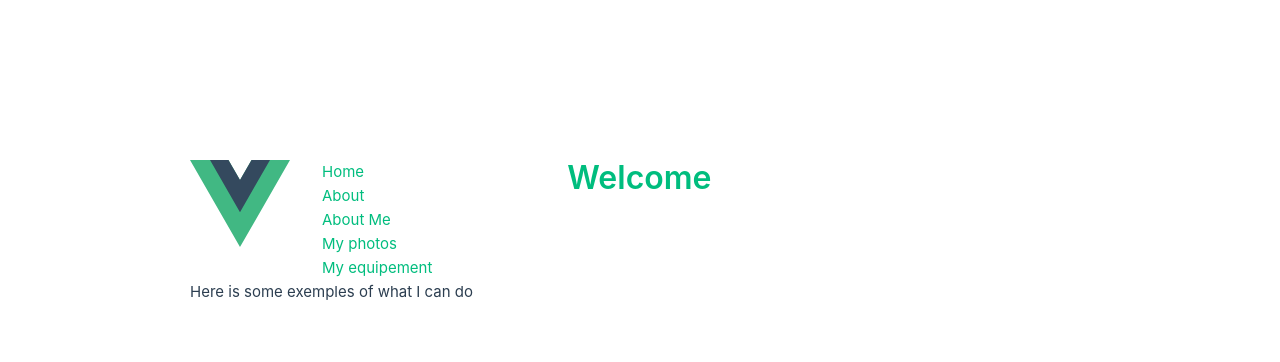
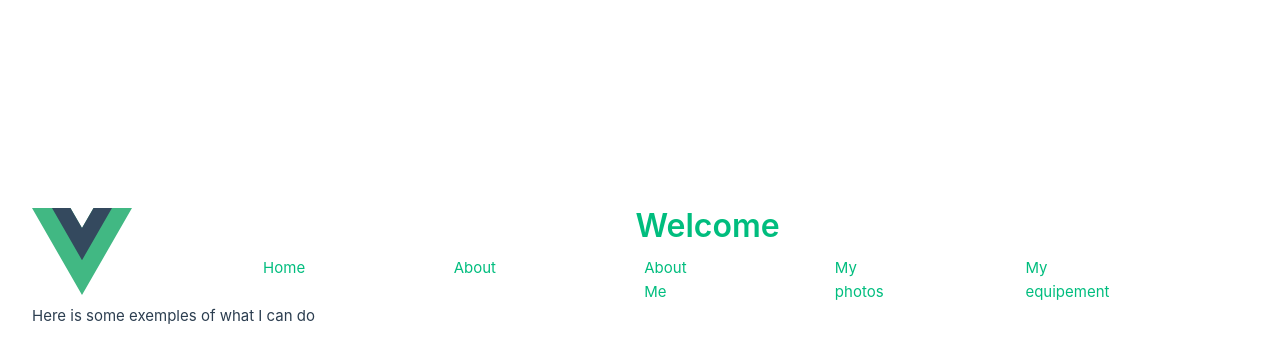
Before and after one commit to alkalain/portfolio-photo, a Vue app in the folder portfolio-photo/: page /photos in a window 1280 px wide. Shown: the top 362 px of the page. Built offline with nearby package versions, Linux system fonts and the light colour scheme; no server answers.

Commit message:
version 0.3.2 panel comp

```diff
--- a/portfolio-photo/src/App.vue
+++ b/portfolio-photo/src/App.vue
@@ -10,7 +10,7 @@ import HelloWorld from './components/HelloWorld.vue'
     <img alt="Vue logo" class="logo" src="@/assets/logo.svg" width="100" height="100" />
 
     <div class="wrapper">
-
+      <HelloWorld msg="Welcome" />
       <!-- Navigation section Obviusly...
       But what is intersting is the router part
     so:
@@ -19,14 +19,14 @@ import HelloWorld from './components/HelloWorld.vue'
     the View files are a kind of component (so a vue file).
     Then within this Views you can add all the components you need for present information or data (that are not View components).
     -->
-      <nav>
+      <nav class="nav">
         <RouterLink class="nav" to="/">Home</RouterLink>
         <RouterLink class="nav" to="/about">About</RouterLink>
         <RouterLink class="nav" to="/aboutme">About Me</RouterLink>
         <RouterLink class="nav" to="/photos">My photos</RouterLink>
         <RouterLink class="nav" to="/mystuff">My equipement</RouterLink>
       </nav>
-      <HelloWorld msg="Welcome" />
+
     </div>
   </header>
   <!-- That think over here refereing to the vue router module that let me making all my app pages routing withe one file and and a reference to it within this file.-->
--- a/portfolio-photo/src/assets/main.css
+++ b/portfolio-photo/src/assets/main.css
@@ -41,24 +41,38 @@ a,
     display: grid;
     /* justify-content: space-around; */
 
-    grid-template-columns:1fr 2fr;
+    grid-template-rows:1fr 1fr;
     padding: 0 2rem;
   }
 
 }
+.center{
+  display: flex;
+ justify-content: center;
+ align-items: flex-end;
+ /*margin: auto;*/
+}
+
 .nav{
-display: flex;
-justify-content: space-between;
-align-items: flex-end;
+  display: grid;
+  grid-template-columns: 1fr 1fr 1fr 1fr 1fr ;
+  padding: 0 2rem;
+}
+
+/*gallary*/
+.galary{
+  display: grid;
+  grid-template-columns: 1fr 1fr 1fr 1fr 1fr ;
+  padding: 0 2rem;
 }
 .portrait{
   width: 200px;
   height: 320px;
 }
 .paysage{
-  width: 320px;
-  height: 200px;
+  width: 480px;
+  /* height: 200px; */
 }
 .debug{
-visibility: collapse;
+visibility: hidden;
 }
--- a/portfolio-photo/src/components/HelloWorld.vue
+++ b/portfolio-photo/src/components/HelloWorld.vue
@@ -9,7 +9,7 @@ defineProps({
 
 <template>
   <div class="greetings">
-    <h1 class="green title">{{ msg }}</h1>
+    <h1 class="green title center">{{ msg }}</h1>
 
   </div>
 </template>
--- a/portfolio-photo/src/components/TheGalary.vue
+++ b/portfolio-photo/src/components/TheGalary.vue
@@ -1,7 +1,7 @@
 <script>
 /*
 TODO :
-
+- Styling
 
 api key :
 site : https://www.pexels.com/api/documentation/
@@ -9,7 +9,11 @@ nzKrZoQuPRSCYbVQIxuPDoMYb4UimVxhawO3leHGJSJv3P3tkeO2wQxg
 */
 //C:\Users\Utilisateur\OneDrive\Documents\Alain\Entreprise\Code\apprentissage\vue\Vue_Projects\DB\photos\exemples
 //c:/Users/Utilisateur/OneDrive/Documents/Alain/Entreprise/Code/apprentissage/vue/Vue_Projects/DB/photos/exemples/MountainPaysage.JPG
+import PhotoPanel from '../components/panels/PhotoPanel.vue'
 export default {
+  components:{
+    PhotoPanel
+  },
   data() {
     return {
       exemples: [],
@@ -24,23 +28,38 @@ created(){
                 this.exemples=response;
 
             });
+            console.log(this.exemples);
     }
 }
 
 </script>
 
  <template>
-    <div class="images"
+    <div class="images galary center"
     :key="index"
     v-for="(exemple,index) in exemples" >
     <ul>
       <li>
         <div class="debug">{{exemple.name}} </div>
-        <img
+        <!-- <img
         :class="exemple.format"
         :src="exemple.file"
-        :alt="exemple.name">
-          </li>
+        :alt="exemple.name"> -->
+        <!-- v-slot="{exemple.file,exemple.description,exemple.name,exemple.format}"
+
+        -->
+          <PhotoPanel
+          :iamgeSrc="exemple.file"
+          :imageClass="exemple.format"
+          :imageDescription="exemple.imageDescription"
+          :imageName="exemple.name"
+      >
+
+      </PhotoPanel>
+
+      </li>
+
+
         </ul>
     </div>
 
--- /dev/null
+++ b/portfolio-photo/src/components/panels/PhotoPanel.vue
@@ -0,0 +1,47 @@
+<!--
+    Todo :
+        - bind the slot component in TheGalary with the 2 dimensional array
+        - and with the equipement panel
+
+    <div class="container">
+
+        <header>
+            <slot name="header"></slot>
+        </header>
+        <main>
+            <slot name="image">
+                <img
+                :class="imageClass"
+                :src="image"
+                :alt="imageName">
+            </slot>
+            <slot name="default">
+                <p>{{ imageDescription }}</p>
+            </slot>
+        </main>
+        <footer>
+        <slot name="footer"></slot>
+        </footer>
+    </div>
+-->
+
+<script>
+export default{
+props:{
+    imageSrc:Object,
+    imageDescription:String,
+    imageName:String,
+    imageClass:String
+}
+}
+</script>
+<template>
+    <div class="container">
+
+        <p>{{ imageDescription }}</p>
+        <img
+        :class="imageClass"
+        :src="imageSrc"
+        :alt="imageName">
+    </div>
+</template>
--- a/portfolio-photo/src/views/MyStuffView.vue
+++ b/portfolio-photo/src/views/MyStuffView.vue
@@ -10,7 +10,7 @@ import Equipement from '../components/Equipement.vue'
     -->
     <div class="about">
         <h2>What am i using to shoot ?</h2>
-       <main>
+       <main >
         <Equipement/>
        </main>
 
```
Also changed, not shown: 1 other file (tests, documents, lock files or other folders).
